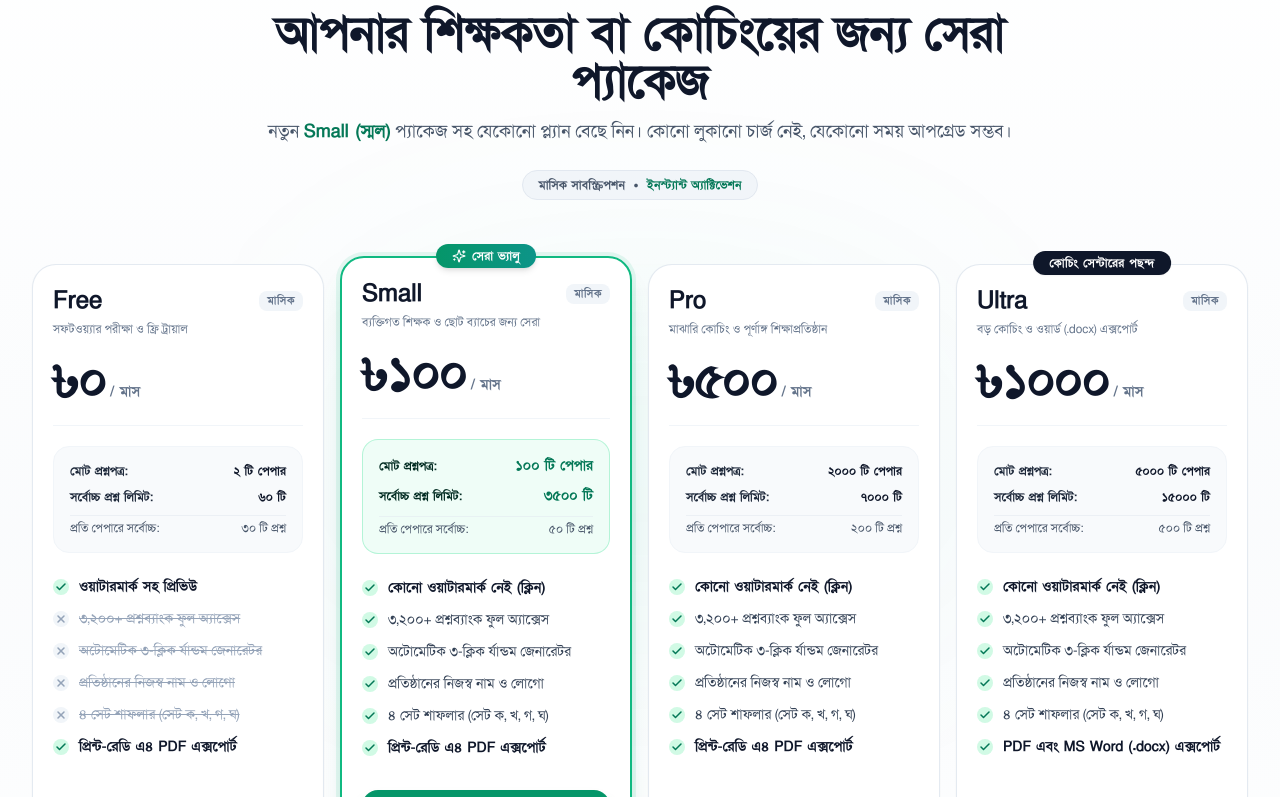
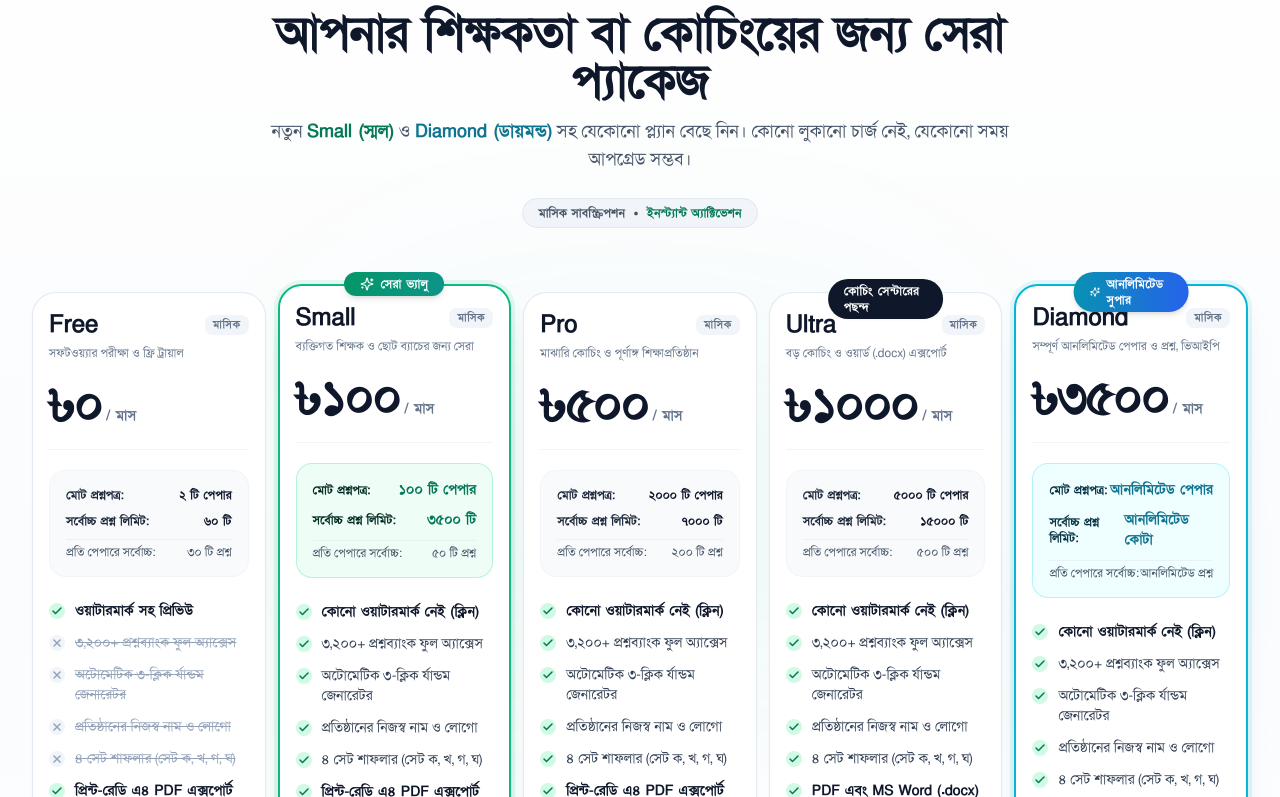
Before and after one commit to AsfaqurMec/Q-Paper-Landing-Page, a Next.js app: page / in a window 1280 px wide. Shown: the part 5363-6160 px from the top of the page. Built offline with nearby package versions, Linux system fonts and the light colour scheme; no server answers.

Commit message:
Deployment issue

```diff
--- a/components/faq-section.tsx
+++ b/components/faq-section.tsx
@@ -13,7 +13,7 @@ export function FaqSection() {
     },
     {
       q: "নতুন 'স্মল (Small)' প্যাকেজে কী কী সুবিধা অন্তর্ভুক্ত?",
-      a: "স্মল প্যাকেজটি বিশেষভাবে প্রাইভেট টিউটর ও ছোট কোচিংয়ের জন্য তৈরি। মাত্র ২৫০ টাকায় আপনি পাচ্ছেন ১০০টি প্রশ্নপত্র তৈরির সুযোগ, ৩,৫০০টি প্রশ্নের সর্বোচ্চ লিমিট, কোনো ওয়াটারমার্ক ছাড়া ক্লিন প্রিন্ট, প্রশ্নব্যাংক অ্যাক্সেস এবং আপনার নিজস্ব লোগো ও ব্র্যান্ডিং।"
+      a: "স্মল প্যাকেজটি বিশেষভাবে প্রাইভেট টিউটর ও ছোট কোচিংয়ের জন্য তৈরি। মাত্র ১০০ টাকায় আপনি পাচ্ছেন ১০০টি প্রশ্নপত্র তৈরির সুযোগ, ৩,৫০০টি প্রশ্নের সর্বোচ্চ লিমিট, কোনো ওয়াটারমার্ক ছাড়া ক্লিন প্রিন্ট, প্রশ্নব্যাংক অ্যাক্সেস এবং আপনার নিজস্ব লোগো ও ব্র্যান্ডিং।"
     },
     {
       q: "গণিত ও বিজ্ঞানের জটিল সমীকরণ কি প্রিন্টে স্পষ্ট আসবে?",
--- a/components/footer.tsx
+++ b/components/footer.tsx
@@ -83,7 +83,7 @@ export function Footer() {
                   href={`${APP_URL}/checkout?plan=small`}
                   className="py-1 text-emerald-400 font-semibold hover:underline inline-flex items-center gap-1.5"
                 >
-                  <span>Small প্ল্যান (৳২৫০)</span>
+                  <span>Small প্ল্যান (৳১০০)</span>
                   <span className="text-[10px] bg-emerald-500/20 text-emerald-300 px-1.5 py-0.5 rounded">
                     নতুন
                   </span>
@@ -97,6 +97,17 @@ export function Footer() {
               <li>
                 <a href={`${APP_URL}/checkout?plan=ultra`} className="py-1 inline-block hover:text-emerald-400 transition">
                   Ultra প্ল্যান (৳১,০০০)
+                </a>
+              </li>
+              <li>
+                <a
+                  href={`${APP_URL}/checkout?plan=diamond`}
+                  className="py-1 text-cyan-400 font-semibold hover:underline inline-flex items-center gap-1.5"
+                >
+                  <span>Diamond প্ল্যান (৳৩,৫০০)</span>
+                  <span className="text-[10px] bg-cyan-500/20 text-cyan-300 px-1.5 py-0.5 rounded">
+                    আনলিমিটেড
+                  </span>
                 </a>
               </li>
             </ul>
--- a/components/packages-section.tsx
+++ b/components/packages-section.tsx
@@ -88,6 +88,22 @@ export function PackagesSection({ plans = [] }: PackagesSectionProps) {
       randomGenerator: true,
       multipleVersions: true,
       importQuestion: true
+    },
+    {
+      code: "diamond",
+      name: "Diamond",
+      price: 3500,
+      interval: "month",
+      paperLimit: 999999,
+      questionLimit: 999999,
+      totalQuestionsLimit: 999999,
+      exports: ["pdf", "docx"],
+      watermark: false,
+      questionBank: true,
+      branding: true,
+      randomGenerator: true,
+      multipleVersions: true,
+      importQuestion: true
     }
   ];
 
@@ -107,7 +123,7 @@ export function PackagesSection({ plans = [] }: PackagesSectionProps) {
             আপনার শিক্ষকতা বা কোচিংয়ের জন্য সেরা প্যাকেজ
           </h2>
           <p className="text-slate-600 text-sm sm:text-lg mt-2 sm:mt-3">
-            নতুন <span className="font-extrabold text-emerald-700">Small (স্মল)</span> প্যাকেজ সহ যেকোনো প্ল্যান বেছে নিন। কোনো লুকানো চার্জ নেই, যেকোনো সময় আপগ্রেড সম্ভব।
+            নতুন <span className="font-extrabold text-emerald-700">Small (স্মল)</span> ও <span className="font-extrabold text-cyan-700">Diamond (ডায়মন্ড)</span> সহ যেকোনো প্ল্যান বেছে নিন। কোনো লুকানো চার্জ নেই, যেকোনো সময় আপগ্রেড সম্ভব।
           </p>
 
           <div className="inline-flex items-center gap-2 mt-4 sm:mt-6 px-4 py-1.5 bg-slate-100 rounded-full border border-slate-200 text-xs text-slate-600 font-semibold">
@@ -118,11 +134,12 @@ export function PackagesSection({ plans = [] }: PackagesSectionProps) {
         </div>
 
         {/* Pricing Cards Grid */}
-        <div className="grid grid-cols-1 md:grid-cols-2 lg:grid-cols-4 gap-4 sm:gap-6 lg:gap-4 items-stretch">
+        <div className="grid grid-cols-1 md:grid-cols-2 lg:grid-cols-3 xl:grid-cols-5 gap-4 sm:gap-6 lg:gap-3 items-stretch">
           {planList.map((plan) => {
             const isSmall = plan.code === "small";
             const isPro = plan.code === "pro";
             const isUltra = plan.code === "ultra";
+            const isDiamond = plan.code === "diamond";
             const isFree = plan.code === "free";
 
             const checkoutUrl = isFree
@@ -132,8 +149,10 @@ export function PackagesSection({ plans = [] }: PackagesSectionProps) {
             return (
               <div
                 key={plan.code}
-                className={`relative rounded-3xl p-5 sm:p-6 lg:p-5 flex flex-col justify-between transition-all duration-300 ${
-                  isSmall
+                className={`relative rounded-3xl p-5 sm:p-6 lg:p-4 flex flex-col justify-between transition-all duration-300 ${
+                  isDiamond
+                    ? "bg-white border-2 border-cyan-500 shadow-xl shadow-cyan-600/15 ring-4 ring-cyan-500/10 lg:-translate-y-2 z-10"
+                    : isSmall
                     ? "bg-white border-2 border-emerald-500 shadow-xl shadow-emerald-600/15 ring-4 ring-emerald-500/10 lg:-translate-y-2 z-10"
                     : "bg-white border border-slate-200/90 shadow-sm hover:shadow-xl hover:border-slate-300"
                 }`}
@@ -150,6 +169,14 @@ export function PackagesSection({ plans = [] }: PackagesSectionProps) {
                 {isUltra && (
                   <div className="absolute -top-3.5 left-1/2 -translate-x-1/2 bg-slate-900 text-white text-[11px] sm:text-xs font-bold px-4 py-1 rounded-full shadow-sm tracking-wide">
                     কোচিং সেন্টারের পছন্দ
+                  </div>
+                )}
+
+                {/* Diamond Badge */}
+                {isDiamond && (
+                  <div className="absolute -top-3.5 left-1/2 -translate-x-1/2 bg-gradient-to-r from-cyan-600 to-blue-600 text-white text-[11px] sm:text-xs font-black px-4 py-1 rounded-full shadow-md tracking-wide uppercase flex items-center gap-1.5">
+                    <Sparkles className="w-3.5 h-3.5" />
+                    <span>আনলিমিটেড সুপার</span>
                   </div>
                 )}
 
@@ -170,6 +197,7 @@ export function PackagesSection({ plans = [] }: PackagesSectionProps) {
                       {isSmall && "ব্যক্তিগত শিক্ষক ও ছোট ব্যাচের জন্য সেরা"}
                       {isPro && "মাঝারি কোচিং ও পূর্ণাঙ্গ শিক্ষাপ্রতিষ্ঠান"}
                       {isUltra && "বড় কোচিং ও ওয়ার্ড (.docx) এক্সপোর্ট"}
+                      {isDiamond && "সম্পূর্ণ আনলিমিটেড পেপার ও প্রশ্ন, ভিআইপি"}
                     </p>
                   </div>
 
@@ -185,27 +213,29 @@ export function PackagesSection({ plans = [] }: PackagesSectionProps) {
 
                   {/* Core Capacity Box */}
                   <div className={`rounded-2xl p-4 mb-6 space-y-2.5 ${
-                    isSmall
+                    isDiamond
+                      ? "bg-cyan-50/80 border border-cyan-200/80 text-cyan-950"
+                      : isSmall
                       ? "bg-emerald-50/80 border border-emerald-200/80 text-emerald-950"
                       : "bg-slate-50 border border-slate-100 text-slate-800"
                   }`}>
                     <div className="flex items-center justify-between text-xs font-black">
                       <span>মোট প্রশ্নপত্র:</span>
-                      <span className={isSmall ? "text-emerald-700 font-extrabold text-sm" : "text-slate-900 font-bold"}>
-                        {formatBnNumber(plan.paperLimit)} টি পেপার
+                      <span className={isDiamond ? "text-cyan-700 font-extrabold text-sm" : isSmall ? "text-emerald-700 font-extrabold text-sm" : "text-slate-900 font-bold"}>
+                        {plan.paperLimit >= 999999 ? "আনলিমিটেড পেপার" : `${formatBnNumber(plan.paperLimit)} টি পেপার`}
                       </span>
                     </div>
 
                     <div className="flex items-center justify-between text-xs font-black">
                       <span>সর্বোচ্চ প্রশ্ন লিমিট:</span>
-                      <span className={isSmall ? "text-emerald-700 font-extrabold text-sm" : "text-slate-900 font-bold"}>
-                        {formatBnNumber(plan.totalQuestionsLimit)} টি
+                      <span className={isDiamond ? "text-cyan-700 font-extrabold text-sm" : isSmall ? "text-emerald-700 font-extrabold text-sm" : "text-slate-900 font-bold"}>
+                        {plan.totalQuestionsLimit >= 999999 ? "আনলিমিটেড কোটা" : `${formatBnNumber(plan.totalQuestionsLimit)} টি`}
                       </span>
                     </div>
 
                     <div className="flex items-center justify-between text-xs text-slate-600 font-medium pt-1 border-t border-slate-200/50">
                       <span>প্রতি পেপারে সর্বোচ্চ:</span>
-                      <span>{formatBnNumber(plan.questionLimit)} টি প্রশ্ন</span>
+                      <span>{plan.questionLimit >= 999999 ? "আনলিমিটেড প্রশ্ন" : `${formatBnNumber(plan.questionLimit)} টি প্রশ্ন`}</span>
                     </div>
                   </div>
 
@@ -297,7 +327,9 @@ export function PackagesSection({ plans = [] }: PackagesSectionProps) {
                 <a
                   href={checkoutUrl}
                   className={`w-full py-4 px-4 rounded-2xl text-center text-sm font-black transition-all duration-200 flex items-center justify-center gap-2 ${
-                    isSmall
+                    isDiamond
+                      ? "bg-gradient-to-r from-cyan-600 to-blue-600 hover:from-cyan-700 hover:to-blue-700 text-white shadow-lg shadow-cyan-600/30 active:scale-[0.98]"
+                      : isSmall
                       ? "bg-emerald-600 hover:bg-emerald-700 text-white shadow-lg shadow-emerald-600/30 active:scale-[0.98]"
                       : isFree
                       ? "bg-slate-100 hover:bg-slate-200 text-slate-800"
--- a/lib/types.ts
+++ b/lib/types.ts
@@ -1,5 +1,5 @@
 export interface Plan {
-  code: "free" | "small" | "pro" | "ultra" | string;
+  code: "free" | "small" | "pro" | "ultra" | "diamond" | string;
   name: string;
   price: number;
   interval: "month" | "year" | string;
--- a/lib/utils.ts
+++ b/lib/utils.ts
@@ -11,5 +11,5 @@ export function formatBnNumber(num: number | string | undefined): string {
   return String(num).replace(/[0-9]/g, (w) => bnDigits[+w]);
 }
 
-export const APP_URL = process.env.NEXT_PUBLIC_APP_URL || "http://localhost:3000";
-export const BACKEND_URL = process.env.NEXT_PUBLIC_BACKEND_URL || "http://localhost:5001";
+export const APP_URL = process.env.APP_URL || "http://localhost:3000";
+export const BACKEND_URL = process.env.BACKEND_URL || "http://localhost:5001";
```
